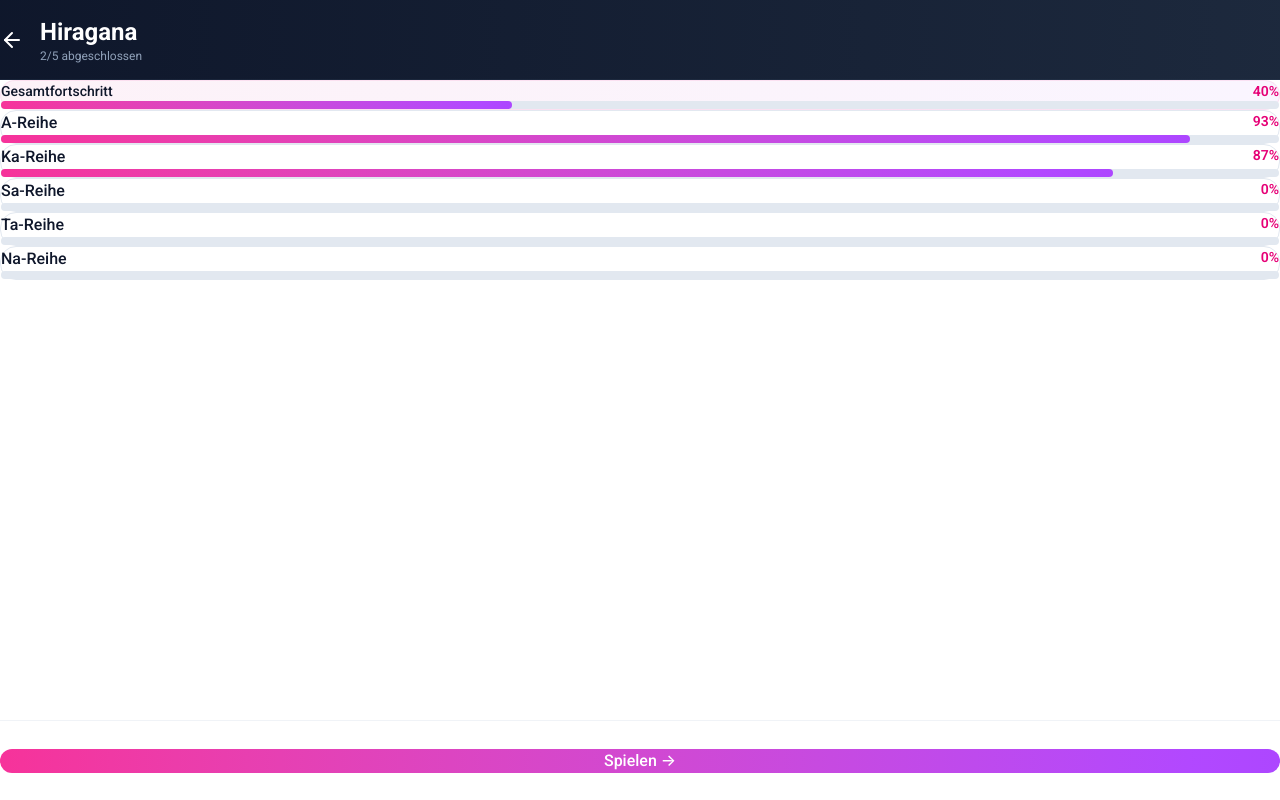
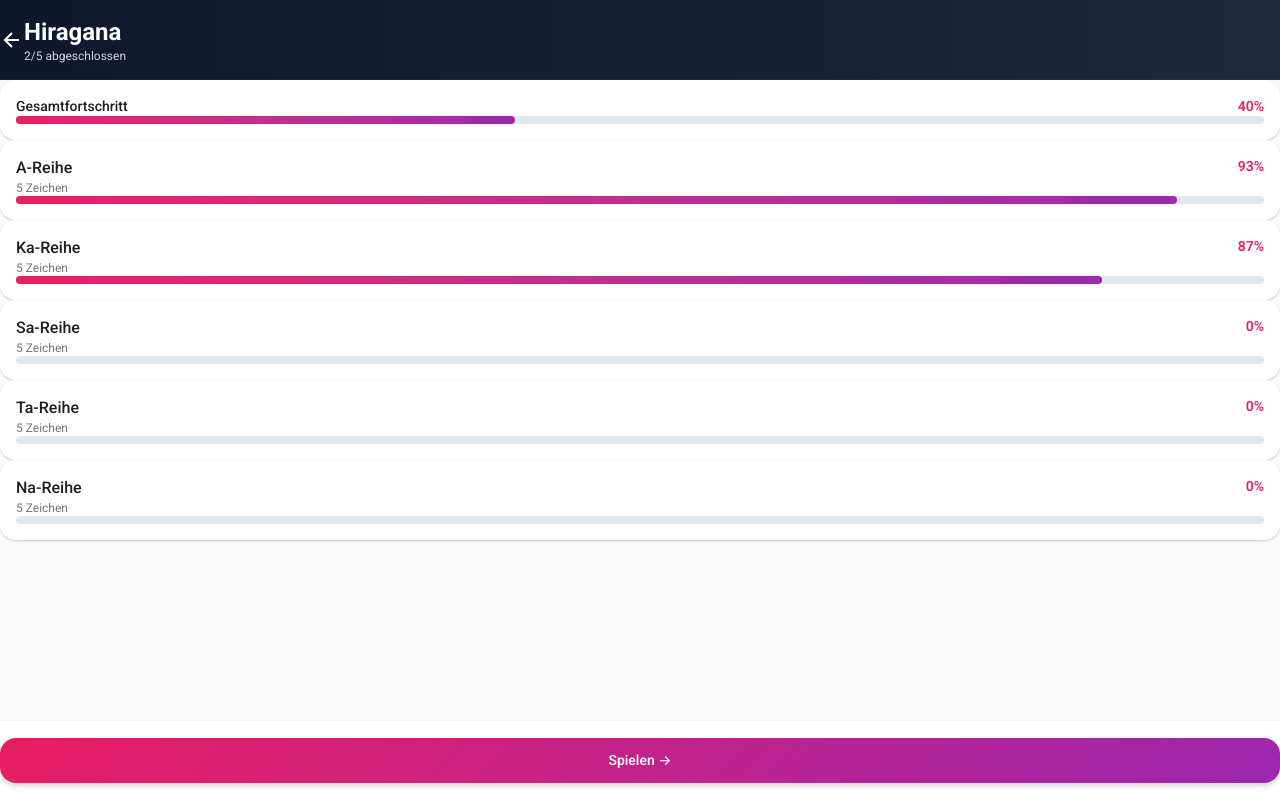
Before and after one commit to MichalSy/japanese-cards, a React (Vite) app: page /japanese-cards/content/1 in a window 1280 px wide. Built offline with nearby package versions, Linux system fonts and the light colour scheme.

Commit message:
Refactor: Complete Material Design 3 system with CSS variables and reusable Layout components

```diff
--- /dev/null
+++ b/src/components/Layout.jsx
@@ -0,0 +1,66 @@
+export function AppLayout({ children }) {
+  return (
+    <div className="fixed inset-0 bg-[var(--md-background)] flex flex-col font-[var(--font-family)]">
+      {children}
+    </div>
+  )
+}
+
+export function AppHeader({ children, onBack }) {
+  return (
+    <div className="h-20 bg-gradient-to-r from-slate-900 to-slate-800 flex items-center px-[var(--spacing-4)] border-b border-slate-700/30">
+      {onBack && (
+        <button
+          onClick={onBack}
+          className="p-2 mr-3 hover:bg-white/10 rounded-full transition-all text-white"
+        >
+          <svg width="24" height="24" viewBox="0 0 24 24" fill="none" stroke="currentColor" strokeWidth="2">
+            <path d="M19 12H5M12 19l-7-7 7-7"/>
+          </svg>
+        </button>
+      )}
+      {children}
+    </div>
+  )
+}
+
+export function AppContent({ children }) {
+  return (
+    <div className="flex-1 overflow-y-auto px-[var(--spacing-4)] py-[var(--spacing-5)]">
+      {children}
+    </div>
+  )
+}
+
+export function AppFooter({ children }) {
+  return (
+    <div className="h-20 bg-[var(--md-surface)] border-t border-slate-200/50 flex items-center px-[var(--spacing-4)]">
+      {children}
+    </div>
+  )
+}
+
+export function Card({ children, interactive, onClick }) {
+  return (
+    <div
+      onClick={onClick}
+      className={`md-card ${interactive ? 'md-card-interactive' : ''}`}
+    >
+      {children}
+    </div>
+  )
+}
+
+export function Button({ children, variant = 'filled', onClick, className = '' }) {
+  const baseClass = 'md-button'
+  const variantClass = variant === 'filled' ? 'md-button-filled' : 'bg-slate-100 text-slate-900'
+
+  return (
+    <button
+      onClick={onClick}
+      className={`${baseClass} ${variantClass} ${className}`}
+    >
+      {children}
+    </button>
+  )
+}
--- a/src/index.css
+++ b/src/index.css
@@ -1,4 +1,44 @@
 @import "tailwindcss";
+
+:root {
+  /* Material Design 3 Color System */
+  --md-primary: #e91e63;
+  --md-primary-light: #f48fb1;
+  --md-primary-dark: #c2185b;
+  --md-secondary: #9c27b0;
+  --md-secondary-light: #ba68c8;
+  --md-secondary-dark: #7b1fa2;
+
+  /* Surface Colors */
+  --md-surface: #ffffff;
+  --md-surface-variant: #f5f5f5;
+  --md-background: #fafafa;
+  --md-on-surface: #1f1f1f;
+  --md-on-surface-variant: #757575;
+
+  /* Spacing Scale (4px baseline grid) */
+  --spacing-1: 4px;
+  --spacing-2: 8px;
+  --spacing-3: 12px;
+  --spacing-4: 16px;
+  --spacing-5: 20px;
+  --spacing-6: 24px;
+  --spacing-8: 32px;
+
+  /* Border Radius */
+  --radius-sm: 8px;
+  --radius-md: 12px;
+  --radius-lg: 16px;
+  --radius-xl: 20px;
+
+  /* Elevation (Shadows) */
+  --elevation-1: 0 1px 2px rgba(0, 0, 0, 0.08), 0 1px 3px rgba(0, 0, 0, 0.12);
+  --elevation-2: 0 2px 4px rgba(0, 0, 0, 0.08), 0 3px 6px rgba(0, 0, 0, 0.12);
+  --elevation-3: 0 4px 8px rgba(0, 0, 0, 0.08), 0 6px 12px rgba(0, 0, 0, 0.12);
+
+  /* Typography */
+  --font-family: "Roboto", -apple-system, BlinkMacSystemFont, sans-serif;
+}
 
 * {
   margin: 0;
@@ -9,15 +49,17 @@
 html {
   overflow: hidden;
   height: 100vh;
-  font-family: "Roboto", -apple-system, BlinkMacSystemFont, sans-serif;
+  font-family: var(--font-family);
 }
 
 body {
-  font-family: "Roboto", -apple-system, BlinkMacSystemFont, 'Segoe UI', 'Roboto', sans-serif;
+  font-family: var(--font-family);
   -webkit-font-smoothing: antialiased;
   -moz-osx-font-smoothing: grayscale;
   overflow: hidden;
   height: 100vh;
+  background-color: var(--md-background);
+  color: var(--md-on-surface);
 }
 
 #root {
@@ -25,7 +67,48 @@ body {
   overflow: hidden;
 }
 
-/* Material Design 3 Scrollbar */
+/* Material Design Card Component */
+.md-card {
+  background-color: var(--md-surface);
+  border-radius: var(--radius-lg);
+  padding: var(--spacing-4);
+  box-shadow: var(--elevation-1);
+  transition: box-shadow 0.2s ease, transform 0.2s ease;
+}
+
+.md-card:hover {
+  box-shadow: var(--elevation-2);
+}
+
+.md-card-interactive {
+  cursor: pointer;
+}
+
+.md-card-interactive:active {
+  transform: scale(0.98);
+}
+
+/* Material Design Button */
+.md-button {
+  padding: var(--spacing-3) var(--spacing-6);
+  border-radius: var(--radius-lg);
+  font-weight: 500;
+  font-size: 14px;
+  transition: all 0.2s ease;
+}
+
+.md-button-filled {
+  background: linear-gradient(135deg, var(--md-primary), var(--md-secondary));
+  color: white;
+  box-shadow: var(--elevation-2);
+}
+
+.md-button-filled:active {
+  transform: scale(0.96);
+  box-shadow: var(--elevation-1);
+}
+
+/* Material Design Scrollbar */
 ::-webkit-scrollbar {
   width: 8px;
 }
--- a/src/pages/ContentTypeView.jsx
+++ b/src/pages/ContentTypeView.jsx
@@ -1,5 +1,5 @@
 import { useNavigate, useParams } from 'react-router-dom'
-import { ArrowLeft } from 'lucide-react'
+import { AppLayout, AppHeader, AppContent, AppFooter, Card, Button } from '../components/Layout'
 
 export default function ContentTypeView() {
   const { contentType } = useParams()
@@ -9,31 +9,31 @@ export default function ContentTypeView() {
     hiragana: {
       name: 'Hiragana',
       groups: [
-        { id: 'a', name: 'A-Reihe', progress: 93 },
-        { id: 'ka', name: 'Ka-Reihe', progress: 87 },
-        { id: 'sa', name: 'Sa-Reihe', progress: 0 },
-        { id: 'ta', name: 'Ta-Reihe', progress: 0 },
-        { id: 'na', name: 'Na-Reihe', progress: 0 },
+        { id: 'a', name: 'A-Reihe', count: 5, progress: 93 },
+        { id: 'ka', name: 'Ka-Reihe', count: 5, progress: 87 },
+        { id: 'sa', name: 'Sa-Reihe', count: 5, progress: 0 },
+        { id: 'ta', name: 'Ta-Reihe', count: 5, progress: 0 },
+        { id: 'na', name: 'Na-Reihe', count: 5, progress: 0 },
       ],
     },
     katakana: {
       name: 'Katakana',
       groups: [
-        { id: 'a', name: 'A-Reihe', progress: 0 },
-        { id: 'ka', name: 'Ka-Reihe', progress: 0 },
+        { id: 'a', name: 'A-Reihe', count: 5, progress: 0 },
+        { id: 'ka', name: 'Ka-Reihe', count: 5, progress: 0 },
       ],
     },
     words: {
       name: 'Wörter',
       groups: [
-        { id: 'animals', name: 'Tiere', progress: 0 },
-        { id: 'food', name: 'Essen', progress: 0 },
+        { id: 'animals', name: 'Tiere', count: 8, progress: 0 },
+        { id: 'food', name: 'Essen', count: 12, progress: 0 },
       ],
     },
     sentences: {
       name: 'Sätze',
       groups: [
-        { id: 'greetings', name: 'Grüße', progress: 0 },
+        { id: 'greetings', name: 'Grüße', count: 6, progress: 0 },
       ],
     },
   }
@@ -43,73 +43,70 @@ export default function ContentTypeView() {
   const totalCount = data.groups.length
 
   return (
-    <div className="fixed inset-0 bg-white flex flex-col font-roboto">
-      {/* Top Header */}
-      <div className="h-20 bg-gradient-to-r from-slate-900 to-slate-800 flex items-center px-6 border-b border-slate-700/30 gap-4">
-        <button
-          onClick={() => navigate('/')}
-          className="p-2 hover:bg-white/10 rounded-full transition-all text-white"
-        >
-          <ArrowLeft size={24} />
-        </button>
+    <AppLayout>
+      <AppHeader onBack={() => navigate('/')}>
         <div>
           <h1 className="text-2xl font-bold text-white">{data.name}</h1>
-          <p className="text-xs text-slate-400 font-normal">{completedCount}/{totalCount} abgeschlossen</p>
+          <p className="text-xs text-slate-300">{completedCount}/{totalCount} abgeschlossen</p>
         </div>
-      </div>
+      </AppHeader>
 
-      {/* Content Area */}
-      <div className="flex-1 overflow-y-auto px-4 py-6">
-        <div className="space-y-4">
+      <AppContent>
+        <div className="space-y-[var(--spacing-5)]">
           {/* Progress Card */}
-          <div className="p-4 bg-gradient-to-r from-pink-50 to-purple-50 border border-pink-200/50 rounded-2xl">
-            <div className="flex justify-between items-center mb-3">
-              <span className="text-sm font-medium text-slate-900">Gesamtfortschritt</span>
-              <span className="text-sm font-semibold text-pink-600">{Math.round((completedCount / totalCount) * 100)}%</span>
+          <Card>
+            <div className="space-y-[var(--spacing-3)]">
+              <div className="flex justify-between items-center">
+                <span className="text-sm font-medium text-[var(--md-on-surface)]">Gesamtfortschritt</span>
+                <span className="text-sm font-semibold text-[var(--md-primary)]">{Math.round((completedCount / totalCount) * 100)}%</span>
               </div>
               <div className="w-full bg-slate-200 rounded-full h-2">
                 <div
-                className="bg-gradient-to-r from-pink-500 to-purple-500 h-2 rounded-full transition-all"
+                  className="bg-gradient-to-r from-[var(--md-primary)] to-[var(--md-secondary)] h-2 rounded-full transition-all"
                   style={{ width: `${(completedCount / totalCount) * 100}%` }}
                 ></div>
               </div>
             </div>
+          </Card>
 
-          {/* Groups Grid */}
-          <div className="space-y-3">
+          {/* Groups */}
+          <div className="space-y-[var(--spacing-3)]">
             {data.groups.map((group) => (
-              <button
+              <Card
                 key={group.id}
+                interactive
                 onClick={() => navigate(`/content/${contentType}/${group.id}`)}
-                className="w-full text-left p-4 bg-white hover:bg-slate-50 border border-slate-200 rounded-2xl transition-colors active:bg-slate-100"
               >
-                <div className="flex justify-between items-start mb-3">
-                  <h3 className="font-medium text-slate-900 text-base">{group.name}</h3>
-                  <span className="text-sm font-semibold text-pink-600">{group.progress}%</span>
+                <div className="space-y-[var(--spacing-3)]">
+                  <div className="flex justify-between items-start">
+                    <div>
+                      <h3 className="font-medium text-[var(--md-on-surface)] text-base">{group.name}</h3>
+                      <p className="text-xs text-[var(--md-on-surface-variant)]">{group.count} Zeichen</p>
+                    </div>
+                    <span className="text-sm font-semibold text-[var(--md-primary)]">{group.progress}%</span>
                   </div>
                   <div className="w-full bg-slate-200 rounded-full h-2">
                     <div
-                    className="bg-gradient-to-r from-pink-500 to-purple-500 h-2 rounded-full transition-all"
+                      className="bg-gradient-to-r from-[var(--md-primary)] to-[var(--md-secondary)] h-2 rounded-full transition-all"
                       style={{ width: `${group.progress}%` }}
                     ></div>
                   </div>
-              </button>
+                </div>
+              </Card>
             ))}
           </div>
         </div>
+      </AppContent>
 
-        <div className="h-6"></div>
-      </div>
-
-      {/* Bottom Action Button */}
-      <div className="h-20 bg-white border-t border-slate-200/50 flex items-center px-4 gap-3">
-        <button
+      <AppFooter>
+        <Button
+          variant="filled"
           onClick={() => navigate(`/content/${contentType}/${data.groups[0].id}`)}
-          className="w-full py-3 bg-gradient-to-r from-pink-500 to-purple-500 text-white font-medium rounded-2xl hover:shadow-lg transition-all active:scale-95 text-base"
+          className="w-full"
         >
           Spielen →
-        </button>
-      </div>
-    </div>
+        </Button>
+      </AppFooter>
+    </AppLayout>
   )
 }
--- a/src/pages/MainMenu.jsx
+++ b/src/pages/MainMenu.jsx
@@ -1,16 +1,17 @@
 import { useNavigate } from 'react-router-dom'
 import { BookOpen, Zap, Target, Award } from 'lucide-react'
 import { useState } from 'react'
+import { AppLayout, AppHeader, AppContent, AppFooter, Card, Button } from '../components/Layout'
 
 export default function MainMenu() {
   const navigate = useNavigate()
   const [activeTab, setActiveTab] = useState('start')
 
   const contentTypes = [
-    { id: 'hiragana', name: 'Hiragana', icon: BookOpen },
-    { id: 'katakana', name: 'Katakana', icon: Target },
-    { id: 'words', name: 'Wörter', icon: Zap },
-    { id: 'sentences', name: 'Sätze', icon: Award },
+    { id: 'hiragana', name: 'Hiragana', icon: BookOpen, desc: '日本語の基本文字' },
+    { id: 'katakana', name: 'Katakana', icon: Target, desc: '外来語の文字' },
+    { id: 'words', name: 'Wörter', icon: Zap, desc: 'Vokabeltraining' },
+    { id: 'sentences', name: 'Sätze', icon: Award, desc: 'Satzstrukturen' },
   ]
 
   const tabs = [
@@ -20,105 +21,108 @@ export default function MainMenu() {
   ]
 
   return (
-    <div className="fixed inset-0 bg-white flex flex-col font-roboto">
-      {/* Top Header - Material Design 3 */}
-      <div className="h-20 bg-gradient-to-r from-slate-900 to-slate-800 flex items-center px-6 border-b border-slate-700/30">
-        <div>
-          <h1 className="text-2xl font-bold text-transparent bg-clip-text bg-gradient-to-r from-pink-400 to-purple-400">
-            Japanese
-          </h1>
-          <p className="text-xs text-slate-400 font-normal">Learn Japanese</p>
+    <AppLayout>
+      <AppHeader>
+        <div className="flex-1">
+          <h1 className="text-2xl font-bold text-white">Japanese Cards</h1>
+          <p className="text-xs text-slate-300">Learn Japanese</p>
         </div>
-      </div>
+      </AppHeader>
 
-      {/* Content Area - Scrollable */}
-      <div className="flex-1 overflow-y-auto px-4 py-6">
+      <AppContent>
         {activeTab === 'start' && (
-          <div className="space-y-4">
-            <h2 className="text-base font-medium text-slate-900 px-2">Kategorien</h2>
-            <div className="space-y-3">
+          <div className="space-y-[var(--spacing-5)]">
+            <h2 className="text-base font-medium text-[var(--md-on-surface)]">Kategorien</h2>
+            <div className="space-y-[var(--spacing-3)]">
               {contentTypes.map((type) => {
                 const Icon = type.icon
                 return (
-                  <button
+                  <Card
                     key={type.id}
+                    interactive
                     onClick={() => navigate(`/content/${type.id}`)}
-                    className="w-full flex items-center gap-4 p-4 bg-white hover:bg-slate-50 border border-slate-200 rounded-2xl transition-colors active:bg-slate-100"
                   >
-                    <div className="p-3 bg-slate-100 rounded-full flex-shrink-0">
-                      <Icon size={24} className="text-slate-700" strokeWidth={2} />
+                    <div className="flex items-center gap-[var(--spacing-4)]">
+                      <div className="p-[var(--spacing-3)] bg-[var(--md-surface-variant)] rounded-full flex-shrink-0">
+                        <Icon size={24} className="text-[var(--md-on-surface)]" strokeWidth={2} />
                       </div>
-                    <span className="flex-1 text-left font-medium text-slate-900 text-base">{type.name}</span>
-                    <span className="text-slate-400 text-lg">→</span>
-                  </button>
+                      <div className="flex-1 text-left">
+                        <h3 className="font-medium text-[var(--md-on-surface)] text-base">{type.name}</h3>
+                        <p className="text-xs text-[var(--md-on-surface-variant)]">{type.desc}</p>
+                      </div>
+                      <span className="text-[var(--md-on-surface-variant)]">→</span>
+                    </div>
+                  </Card>
                 )
               })}
-            </div>
-
-            <div className="mt-8 p-4 bg-gradient-to-br from-pink-50 to-purple-50 border border-pink-200/50 rounded-2xl">
-              <p className="text-sm font-normal text-slate-700 leading-relaxed">
-                💡 Starte mit einer Kategorie, um zu spielen!
-              </p>
             </div>
           </div>
         )}
 
         {activeTab === 'progress' && (
-          <div className="space-y-4">
-            <h2 className="text-base font-medium text-slate-900 px-2">Fortschritt</h2>
-            <div className="space-y-3">
+          <div className="space-y-[var(--spacing-5)]">
+            <h2 className="text-base font-medium text-[var(--md-on-surface)]">Dein Fortschritt</h2>
+            <div className="space-y-[var(--spacing-3)]">
               {contentTypes.map((type) => (
-                <div key={type.id} className="p-4 bg-white border border-slate-200 rounded-2xl">
-                  <div className="flex justify-between items-center mb-3">
-                    <span className="text-sm font-medium text-slate-900">{type.name}</span>
-                    <span className="text-sm font-semibold text-pink-600">42%</span>
+                <Card key={type.id}>
+                  <div className="space-y-[var(--spacing-2)]">
+                    <div className="flex justify-between items-center">
+                      <span className="text-sm font-medium text-[var(--md-on-surface)]">{type.name}</span>
+                      <span className="text-sm font-semibold text-[var(--md-primary)]">42%</span>
                     </div>
                     <div className="w-full bg-slate-200 rounded-full h-2">
-                    <div className="bg-gradient-to-r from-pink-500 to-purple-500 h-2 rounded-full" style={{ width: '42%' }}></div>
+                      <div className="bg-gradient-to-r from-[var(--md-primary)] to-[var(--md-secondary)] h-2 rounded-full" style={{ width: '42%' }}></div>
                     </div>
                   </div>
+                </Card>
               ))}
             </div>
           </div>
         )}
 
         {activeTab === 'stats' && (
-          <div className="space-y-4">
-            <h2 className="text-base font-medium text-slate-900 px-2">Statistiken</h2>
-            <div className="grid grid-cols-2 gap-4">
-              <div className="p-4 bg-blue-50 border border-blue-200/50 rounded-2xl text-center">
-                <p className="text-xs text-blue-700 font-medium mb-2">Tage aktiv</p>
-                <p className="text-3xl font-bold text-blue-700">12</p>
+          <div className="space-y-[var(--spacing-5)]">
+            <h2 className="text-base font-medium text-[var(--md-on-surface)]">Statistiken</h2>
+            <div className="grid grid-cols-2 gap-[var(--spacing-3)]">
+              <Card>
+                <div className="text-center">
+                  <p className="text-xs text-[var(--md-on-surface-variant)] font-medium mb-[var(--spacing-2)]">Tage aktiv</p>
+                  <p className="text-3xl font-bold text-[var(--md-primary)]">12</p>
                 </div>
-              <div className="p-4 bg-green-50 border border-green-200/50 rounded-2xl text-center">
-                <p className="text-xs text-green-700 font-medium mb-2">Punkte</p>
-                <p className="text-3xl font-bold text-green-700">1.2K</p>
+              </Card>
+              <Card>
+                <div className="text-center">
+                  <p className="text-xs text-[var(--md-on-surface-variant)] font-medium mb-[var(--spacing-2)]">Punkte</p>
+                  <p className="text-3xl font-bold text-[var(--md-secondary)]">1.2K</p>
                 </div>
-              <div className="p-4 bg-pink-50 border border-pink-200/50 rounded-2xl text-center">
-                <p className="text-xs text-pink-700 font-medium mb-2">Genauigkeit</p>
-                <p className="text-3xl font-bold text-pink-700">89%</p>
+              </Card>
+              <Card>
+                <div className="text-center">
+                  <p className="text-xs text-[var(--md-on-surface-variant)] font-medium mb-[var(--spacing-2)]">Genauigkeit</p>
+                  <p className="text-3xl font-bold text-blue-600">89%</p>
                 </div>
-              <div className="p-4 bg-purple-50 border border-purple-200/50 rounded-2xl text-center">
-                <p className="text-xs text-purple-700 font-medium mb-2">Streak</p>
-                <p className="text-3xl font-bold text-purple-700">7</p>
+              </Card>
+              <Card>
+                <div className="text-center">
+                  <p className="text-xs text-[var(--md-on-surface-variant)] font-medium mb-[var(--spacing-2)]">Streak</p>
+                  <p className="text-3xl font-bold text-green-600">7</p>
                 </div>
+              </Card>
             </div>
           </div>
         )}
+      </AppContent>
 
-        <div className="h-6"></div>
-      </div>
-
-      {/* Bottom Navigation - Material Design 3 Bottom App Bar */}
-      <div className="h-20 bg-white border-t border-slate-200/50 flex items-center justify-around px-4">
+      <AppFooter>
+        <div className="w-full flex items-center justify-around gap-[var(--spacing-3)]">
           {tabs.map((tab) => (
             <button
               key={tab.id}
               onClick={() => setActiveTab(tab.id)}
-            className={`flex flex-col items-center gap-2 py-2 px-6 rounded-2xl transition-all font-medium ${
+              className={`flex flex-col items-center gap-[var(--spacing-2)] py-[var(--spacing-2)] px-[var(--spacing-4)] rounded-[var(--radius-lg)] transition-all font-medium ${
                 activeTab === tab.id
-                ? 'bg-gradient-to-r from-pink-500 to-purple-500 text-white'
-                : 'text-slate-600 hover:text-slate-900'
+                  ? 'bg-gradient-to-r from-[var(--md-primary)] to-[var(--md-secondary)] text-white'
+                  : 'text-[var(--md-on-surface-variant)]'
               }`}
             >
               <span className="text-2xl">{tab.icon}</span>
@@ -126,6 +130,7 @@ export default function MainMenu() {
             </button>
           ))}
         </div>
-    </div>
+      </AppFooter>
+    </AppLayout>
   )
 }
```
Also changed, not shown: src/pages/GameModeSelector.jsx (+35 -42 lines), src/pages/GameScreen.jsx (+27 -25 lines). Lines whose indentation alone changed are shown as unchanged.
